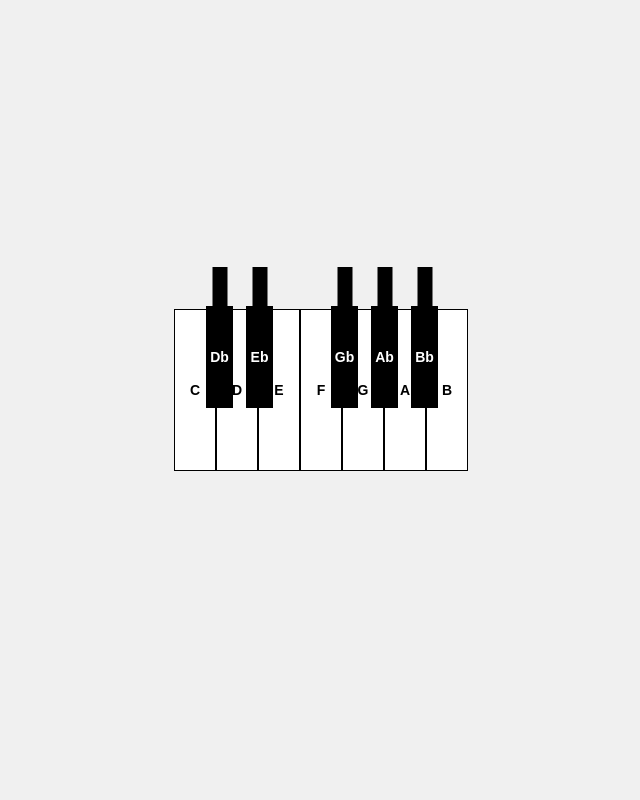
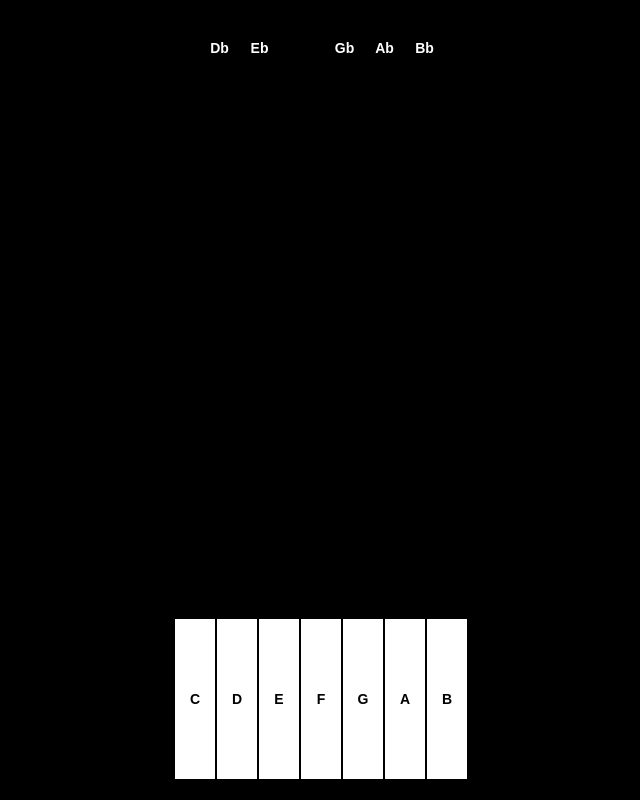
Before and after one commit to mironroshanth/Trial, a plain HTML site: page index.html in a window 1280 px wide. Shown: the whole page, without its empty margins (319-959 px from the left). Drawn offline with Linux system fonts and the light colour scheme.

Commit message:
Update index.html

```diff
--- a/index.html
+++ b/index.html
@@ -10,10 +10,10 @@ body {
   font-family: Arial, Helvetica, sans-serif;
   display: flex;
   justify-content: center;
-  align-items: center;
+  align-items: flex end;
   height: 100vh;
   margin: 0;
-  background-color: #f0f0f0;
+  background-color: #000;
 }
 
 .piano {
```
